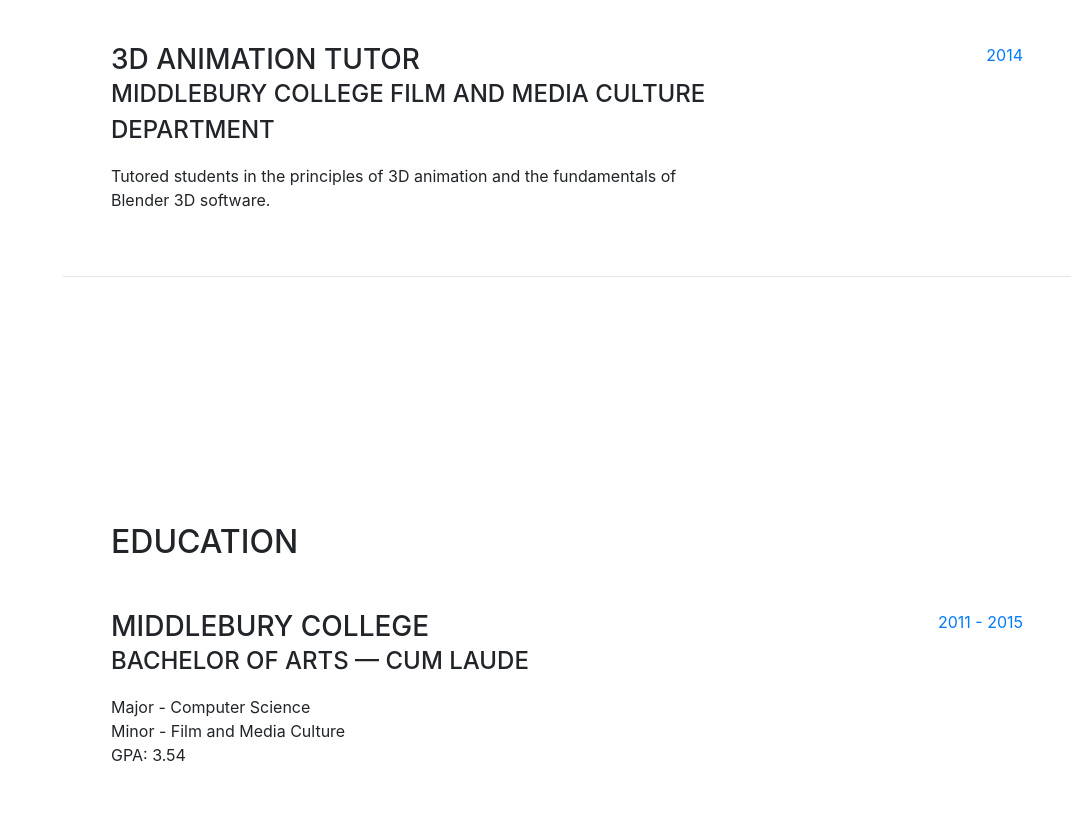
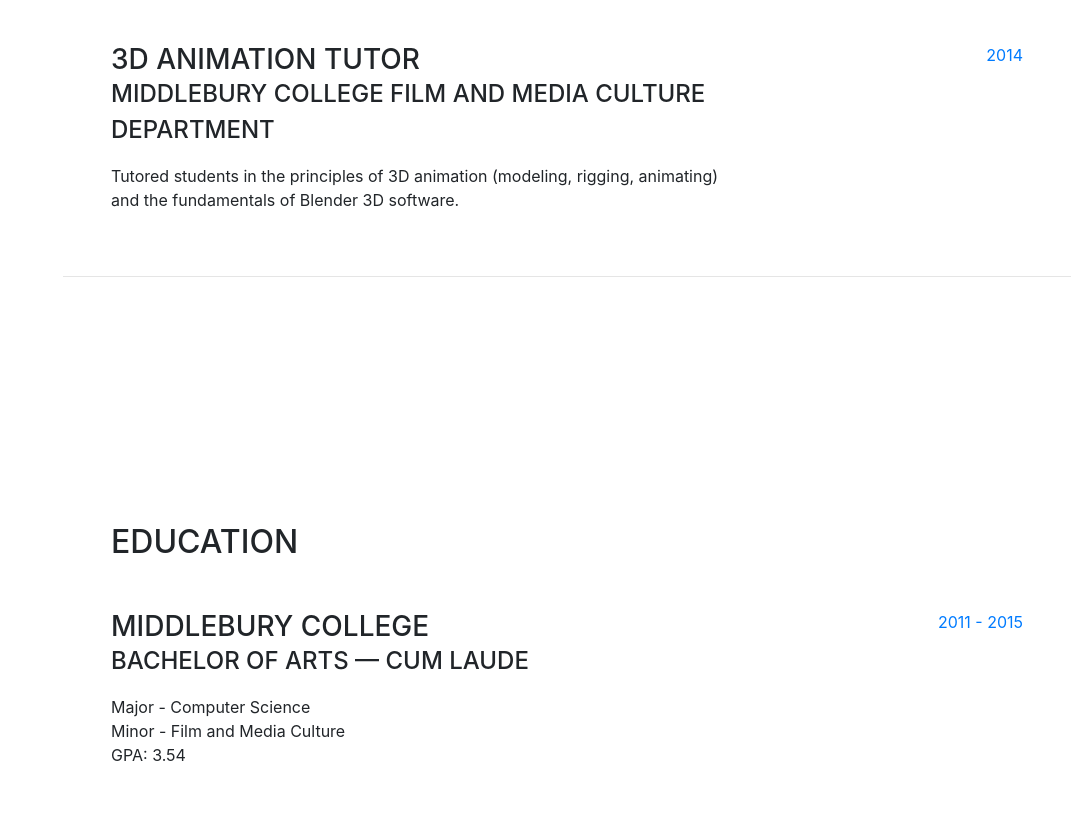
Before and after one commit to ruben-gilbert/website, a website with bundled scripts: page index.html in a window 1280 px wide. Shown: the part 1819-2653 px from the top of the page, without its empty margins (209-1280 px from the left). Built offline with nearby package versions, Linux system fonts and the light colour scheme; a web font is replaced by a local one.

Commit message:
updated animation details

```diff
--- a/index.html
+++ b/index.html
@@ -139,7 +139,8 @@
             <div class="resume-content mr-auto">
               <h3 class="mb-0">3D Animation Tutor</h3>
               <div class="subheading mb-3">Middlebury College Film and Media Culture Department</div>
-              <p>Tutored students in the principles of 3D animation and the fundamentals of Blender 3D software.</p>
+              <p>Tutored students in the principles of 3D animation (modeling, rigging, animating) and the fundamentals of
+                  Blender 3D software.</p>
             </div>
             <div class="resume-date text-md-right">
               <span class="text-primary">2014</span>
```
